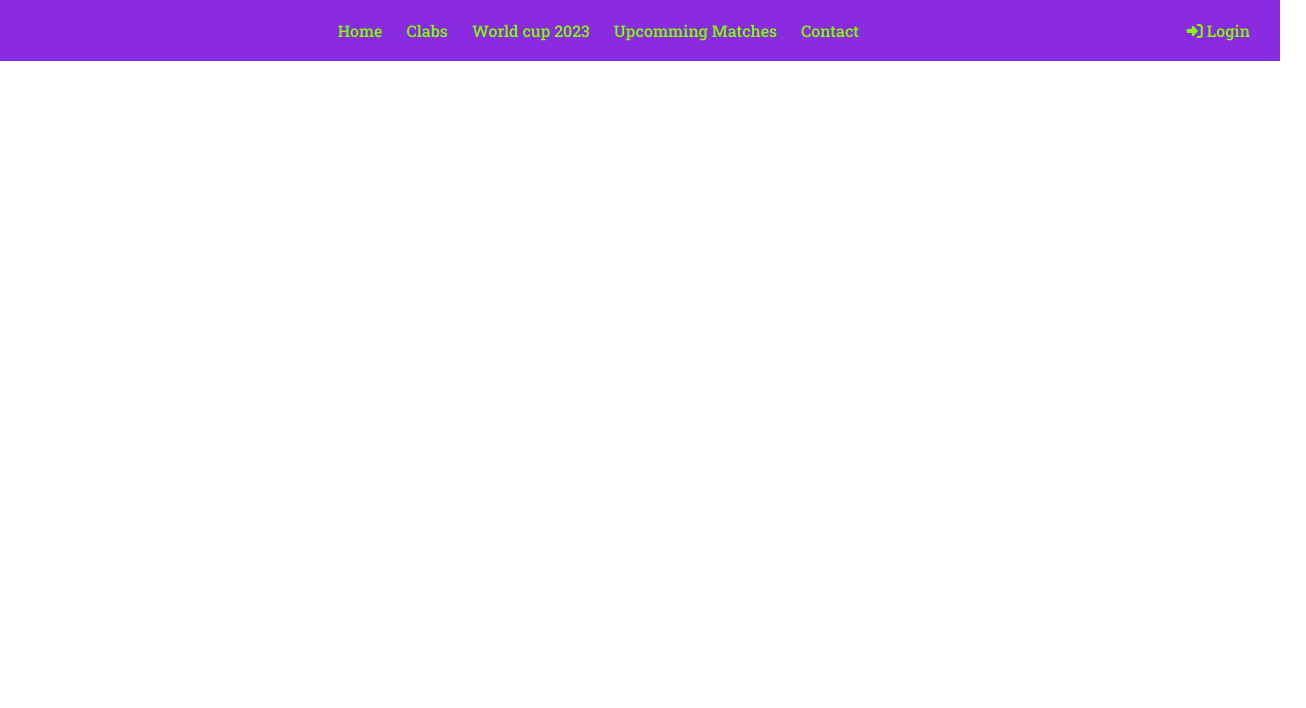
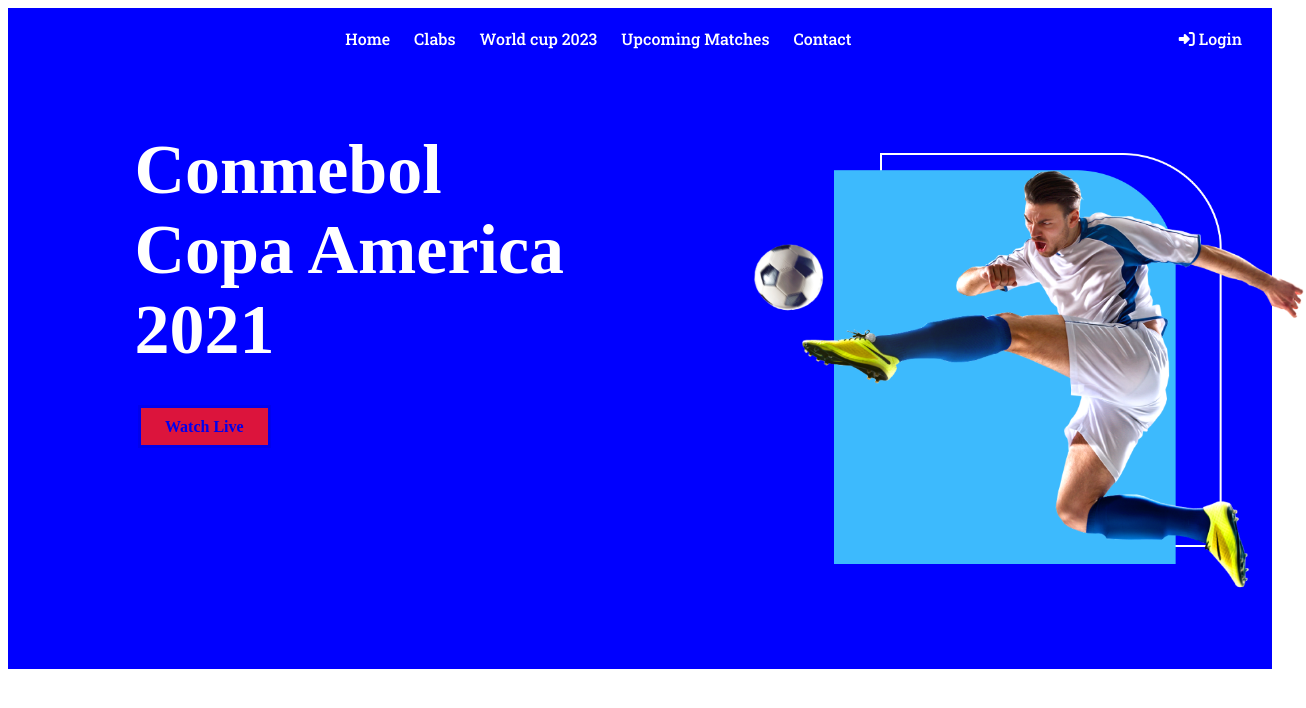
Before and after one commit to Faizul39/football-assignment-repo, a plain HTML site: page index.html in a window 1280 px wide. Shown: the whole page, 1306 px wide, since content can reach past the window. Drawn offline with Linux system fonts and the light colour scheme.

Commit message:
header complate

```diff
--- a/index.html
+++ b/index.html
@@ -18,11 +18,20 @@
                 <li><a href="">Home</a></li>
                 <li><a href="">Clabs</a></li>
                 <li><a href="">World cup 2023</a></li>
-                <li><a href="">Upcomming Matches</a></li>
+                <li><a href="">Upcoming Matches</a></li>
                 <li><a href="">Contact</a></li>
-                <li style="float:right"><a href=""> <i class="fas fa-sign-in-alt"> </i> Login </a></li>
+                <li style="float:right" border-style:"solid";><a href=""> <i class="fas fa-sign-in-alt"> </i> Login </a></li>
             </ul>
         </div>
     </header>
+    <section class="top-banner flexible-container">
+        <div class="half-width">
+            <h1>Conmebol <br> Copa America <br> 2021 </h1>
+        </div>
+        <a class="link-button" target="_blank" href="linkedin.com/in/md-faizul-haque2023">Watch Live</a>
+        <div class="half-width">
+            <img src="images/banner.png" alt="">
+        </div>
+    </section>
 </body>
 </html>
--- a/style.css
+++ b/style.css
@@ -1,11 +1,11 @@
 body {
-    margin: 0;
+    margin: 0,;
     padding: 0;
 }
 
 .nav ul {
-    list-style: none;
-    background-color: blueviolet;
+    list-style:none;
+    background-color: blue;
     text-align: center;
     padding: 20px;
     margin: 0;
@@ -13,18 +13,71 @@
 
 .nav li{
     display:inline;
+    flex-direction: row;
+    align-items: center;
+    padding: 0px;
+    height: 44px;
+    top: 42px;
+    left: 156px;
 }
 
 .nav a{
     text-decoration: none;
-    color: chartreuse;
-    width: 100px;
+    color:#FFFFFF;
     display:inline;
     padding: 10px;
     font-family: 'Roboto Slab', serif;
 }
 
 .nav a:hover{
-    background-color:blue ;
-    transition:0.6s ;
+    background-color:coral ;
+    transition:0.10s ;
 }
+
+section{
+    height: 500px;
+    padding-bottom: 100px;
+    background-color: blue;
+}
+
+h1{
+    width: 485px;
+    height: 230px;
+    left: 100px;
+    top: 230px;
+    margin-left: 5%;
+    padding-left: 5% ;
+    font-family: poppins;
+    font-style:normal;
+    font-weight:700;
+    font-size: 70px;
+    color: #FFFFFF;
+    line-height: 80px;
+}
+
+.link-button{
+    text-decoration: none;
+    background-image: linear-gradient(#E02C6D, 100%);
+    padding: 10px 24px 10px 24px;
+    border-style: solid;
+    background-color:crimson;
+    font-weight: 700;
+    position:relative;
+    left: 130px;
+}
+
+.half-width {
+    width: 100%;
+    float: left;
+    margin-left: 0%;
+    padding-left: 0% ;
+}
+
+.half-width img{
+    position:absolute;
+    transform: matrix(1, 0, 0, 1, 0, 0);
+    width: 556.01px;
+    height: 438px;
+    left: 750px;
+    top:153px;
+}
```
